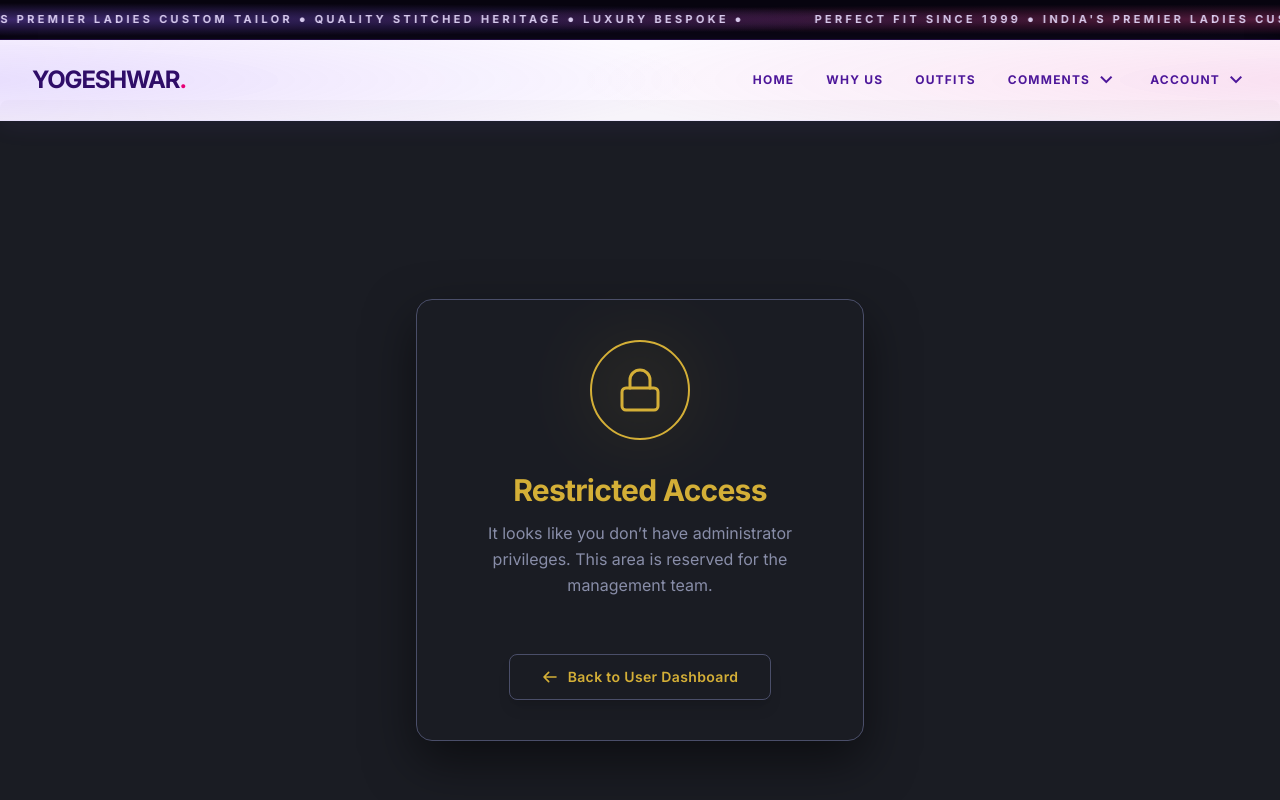
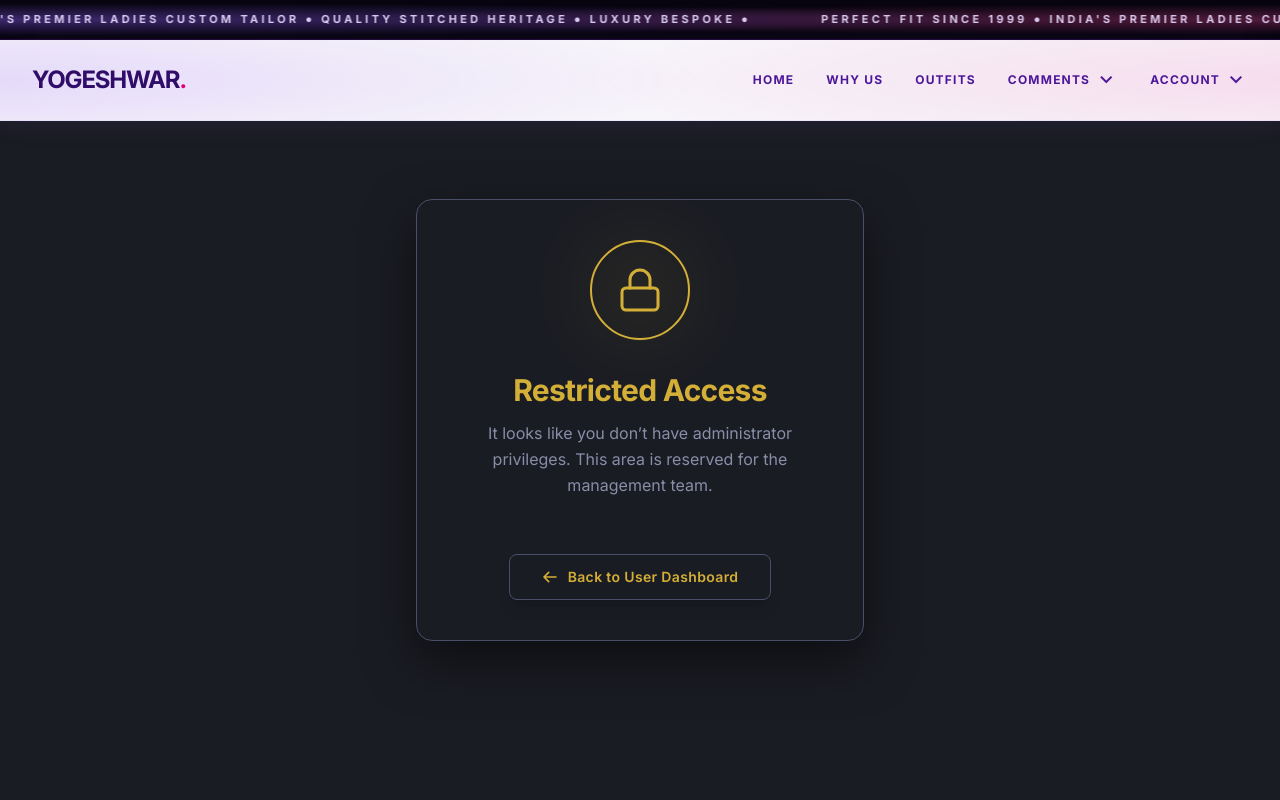
Before and after one commit to nakulbhadrecha202005-max/yogeshwartailor, a Next.js app: page /customDesign in a window 1280 px wide. Shown: the top 800 px of the page. Built offline with nearby package versions, Linux system fonts and the light colour scheme; no server answers; the database is empty.

Commit message:
Redesign Website

```diff
--- a/app/customDesign/page.jsx
+++ b/app/customDesign/page.jsx
@@ -231,7 +231,7 @@ const CustomDressDashboard = () => {
   }, [id, type]);
 
   return (
-    <div className="min-h-screen customdesign bg-zinc-600  mt-25 flex justify-center items-start p-4">
+    <div className="min-h-screen customdesign bg-zinc-600   flex justify-center items-start p-4">
       <style>
         {`
 
```
